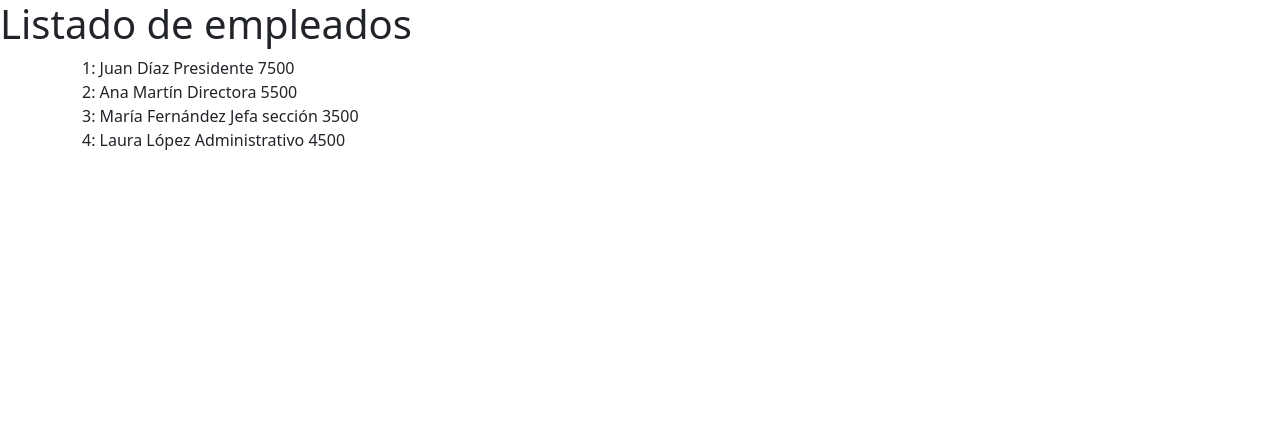
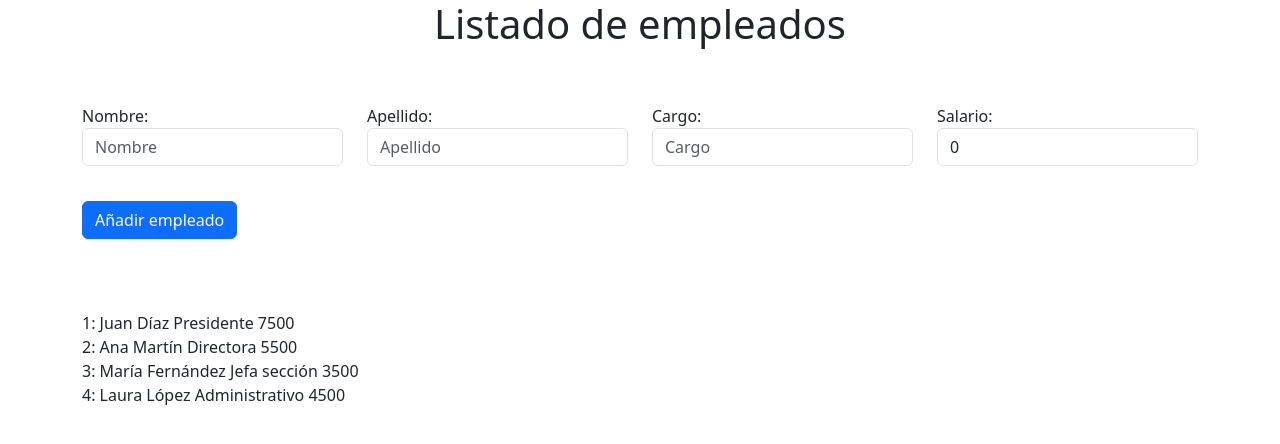
Before and after one commit to AreksuDev/empleadosApp, an Angular app: page / in a window 1280 px wide. Shown: the top 444 px of the page. Built offline with nearby package versions, Linux system fonts and the light colour scheme.

Commit message:
Añadido formulario para añadir empleados

```diff
--- a/src/app/app.component.html
+++ b/src/app/app.component.html
@@ -1,4 +1,27 @@
-<h1>{{titulo}}</h1>
+<div class="container">
+  <div class="col" style="text-align: center;"><h1>{{titulo}}</h1></div>
+  <br><br>
+  <form class="form-group row">
+    <div class="form-group col-md-3">
+      <label for="nombre">Nombre: </label>
+      <input type="text" name="nombre" id="nombre" placeholder="Nombre" class="form-control" [(ngModel)]="cuadroNombre">
+    </div>
+    <div class="form-group col-md-3">
+      <label for="apellido">Apellido: </label>
+      <input type="text" name="apellido" id="apellido" placeholder="Apellido" class="form-control" [(ngModel)]="cuadroApellido">
+    </div>
+    <div class="form-group col-md-3">
+      <label for="cargo">Cargo: </label>
+      <input type="text" name="cargo" id="cargo" placeholder="Cargo" class="form-control" [(ngModel)]="cuadroCargo">
+    </div>
+    <div class="form-group col-md-3">
+      <label for="salario">Salario: </label>
+      <input type="text" name="salario" id="salario" placeholder="Salario" class="form-control" [(ngModel)]="cuadroSalario">
+    </div>
+    <div class="col"><button type="submit" class="btn btn-primary" (click)="agregarEmpleado()" style="margin-top: 35px;">Añadir empleado</button></div>
+  </form>
+</div>
+<br><br><br>
 <div class="container">
   <div class="row">
     <div class="col">
--- a/src/app/app.component.ts
+++ b/src/app/app.component.ts
@@ -19,4 +19,13 @@ export class AppComponent {
     new Empleado("María", "Fernández", "Jefa sección", 3500),
     new Empleado("Laura", "López", "Administrativo", 4500),
   ]
+  cuadroNombre:string = "";
+  cuadroApellido:string = "";
+  cuadroCargo:string = "";
+  cuadroSalario:number = 0;
+
+  agregarEmpleado(){
+    let miEmpleado = new Empleado(this.cuadroNombre, this.cuadroApellido, this.cuadroCargo, this.cuadroSalario);
+    this.empleados.push(miEmpleado);
+  }
 }
```
